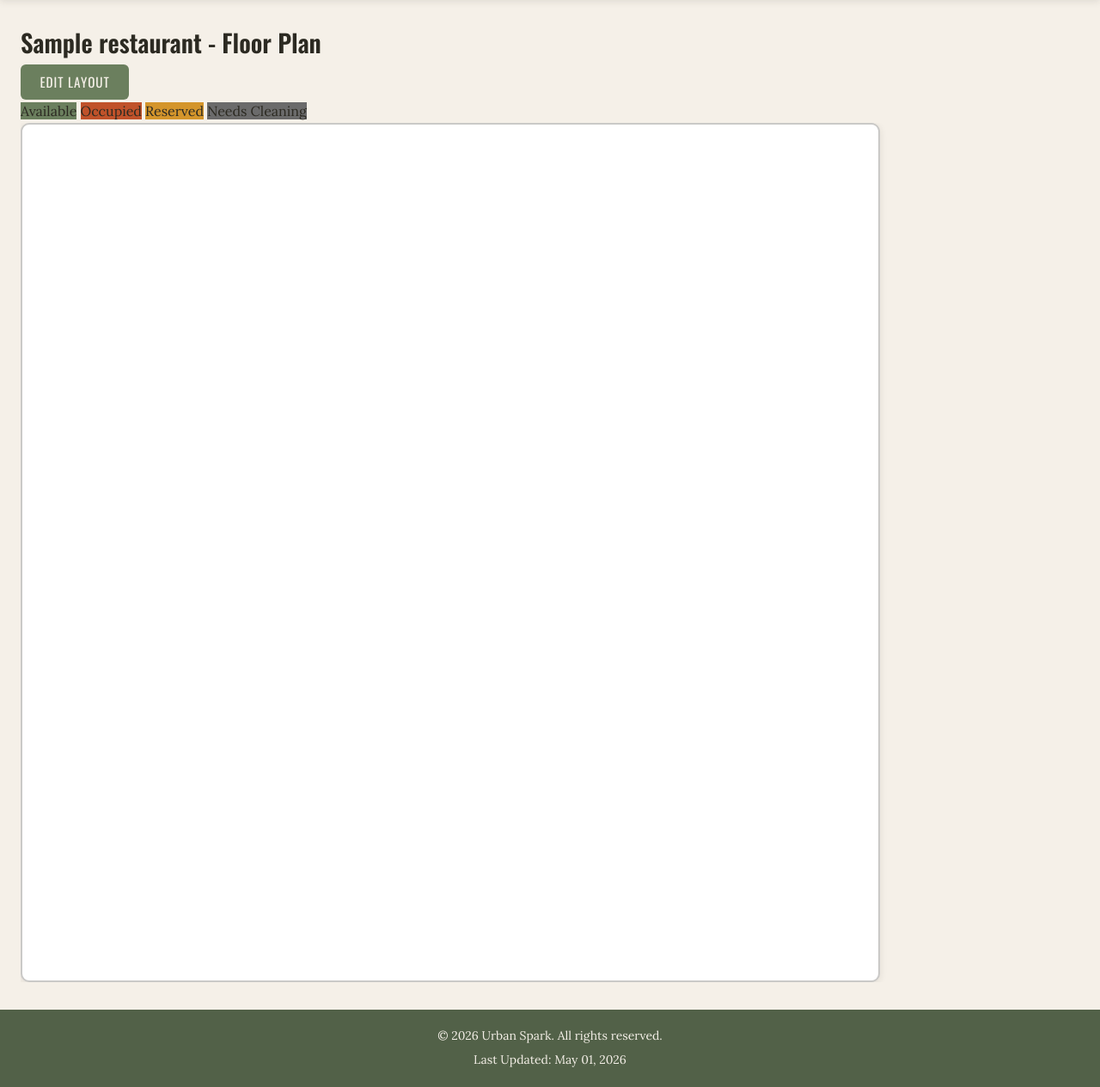
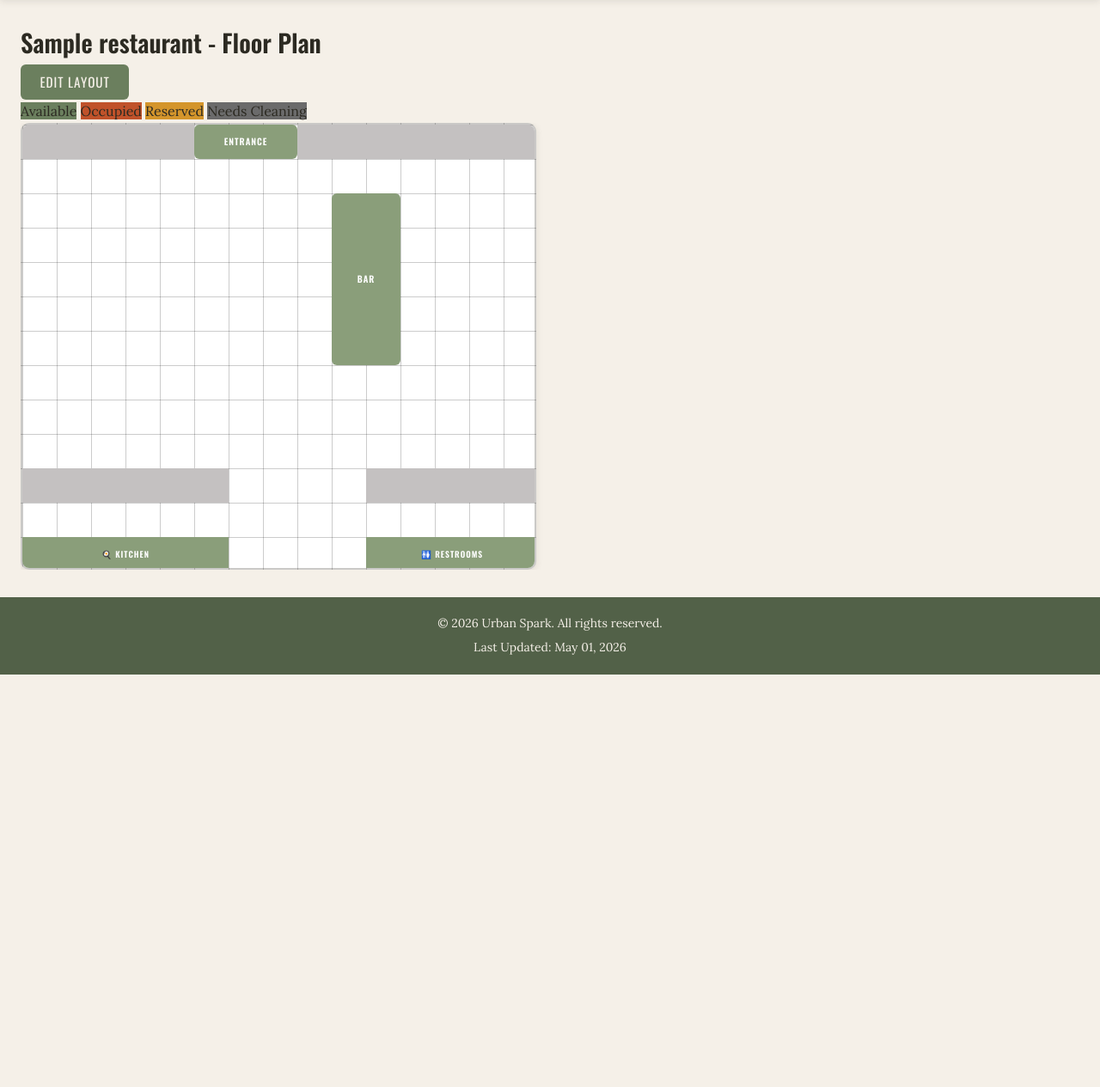
Before and after one commit to Web-Development-UAlberta/exsm-3943-3951-sp1-c-python-project-restaurant-scenario-python-project, a Django app: page /restaurant/1/layout/ in a window 1280 px wide. Shown: the part 104-1369 px from the top of the page at 86% size. After the commit the page ends 889 px from the top, so only its background shows below. Run offline with Django 5.2, Linux system fonts and the light colour scheme; a user stored in the database is signed in; tables that the repository leaves empty hold one stand-in row (values such as "Sample post"); data that the repository does not hold is empty.

Commit message:
update floor plan with 16 tables, walls, entrance, bar, kitchen, and restrooms

```diff
--- a/Python_Project/restaurant/static/restaurant/style.css
+++ b/Python_Project/restaurant/static/restaurant/style.css
@@ -737,6 +737,62 @@ input[type="submit"]:active {
 }
 
 /* ====================== Table Layout Floor Plan ====================== */
+.floor-element {
+    position: absolute;
+    display: flex;
+    align-items: center;
+    justify-content: center;
+    font-family: var(--font-heading);
+    font-size: 0.65rem;
+    font-weight: 600;
+    text-transform: uppercase;
+    letter-spacing: 1px;
+    pointer-events: none;
+}
+
+.wall {
+    background-color: #c4c1c1;
+    z-index: 10;
+}
+
+.entrance {
+    background-color: var(--sage-light);
+    color: var(--white);
+    border-radius: var(--radius-sm);
+}
+
+.bar {
+    background-color: var(--sage-light);
+    color: var(--white);
+    border-radius: var(--radius-sm);
+}
+
+.kitchen {
+    background-color:var(--sage-light);
+    color: var(--white);
+    font-size: 0.6rem;
+    z-index: 10;
+}
+
+.restroom {
+    background-color: var(--sage-light);
+    color: var(--white);
+    font-size: 0.6rem;
+    z-index: 10;
+}
+
+.floor-plan-elements {
+    display: flex;
+    justify-content: space-between;
+    padding: 0.5rem 0;
+    font-family: var(--font-heading);
+    font-size: 0.85rem;
+    columns: var(--dark-text);
+}
+
+.outside-element {
+    opacity: 0.7;
+}
 
 .status-modal {
     position: fixed;
@@ -778,16 +834,21 @@ input[type="submit"]:active {
 }
 
 .floor-plan-grid {
-    --cell-size: 20px;
+    --cell-size: 40px;
     position: relative;
-    width: calc(50 * var(--cell-size));
-    height: calc(50 * var(--cell-size));
+    width: calc(15 * var(--cell-size));
+    height: calc(13 * var(--cell-size));
     background-color: var(--white);
     border: 2px solid var(--border-mid);
     border-radius: var(--radius-md);
     box-shadow: var(--shadow-sm);
     overflow: hidden;
+    background-image:
+        linear-gradient(to right, rgba(0,0,0,0.2) 1px, transparent 1px),
+        linear-gradient(to bottom, rgba(0,0,0,0.2) 1px, transparent 1px);
+    background-size: var(--cell-size) var(--cell-size);
 }
+
 
 .floor-plan-table {
     position: absolute;
--- a/Python_Project/restaurant/templates/restaurant/table_layout_form.html
+++ b/Python_Project/restaurant/templates/restaurant/table_layout_form.html
@@ -45,6 +45,91 @@
             <div class="floor-plan-container">
 
                 <div class="floor-plan-grid" id="floor-plan-grid">
+                    {# walls #}
+                    {# top wall left to entrance #}
+                    <div class="floor-element wall"
+                     style="left: 0;
+                     top: 0;
+                     width:calc(5 * var(--cell-size));
+                     height: var(--cell-size);">
+                    </div>
+
+                    {# top wall entrance to right #}
+                    <div class="floor-element wall"
+                     style="left: calc(8 * var(--cell-size));
+                     top: 0;
+                     width:calc(7 * var(--cell-size));
+                     height: var(--cell-size);">
+                    </div>
+
+                    {# bottom wall left to center  #}
+                    <div class="floor-element wall"
+                     style="left: 0;
+                     top: calc(10 * var(--cell-size));
+                     width:calc(6 * var(--cell-size));
+                     height: var(--cell-size);">
+                    </div>
+
+                    {# bottom wall center to right  #}
+                    <div class="floor-element wall"
+                     style="left: calc(10 * var(--cell-size));
+                     top: calc(10 * var(--cell-size));
+                     width:calc(15 * var(--cell-size));
+                     height: var(--cell-size);">
+                    </div>
+
+                    {# left wall #}
+                    <div class="floor-element wall"
+                     style="left: 0;
+                     top: 0;
+                     width: var(--cell-size);
+                     height: calc(13 * var(--cell-size);">
+                    </div>
+
+                    {# right wall #}
+                    <div class="floor-element wall"
+                     style="left: calc(14 * var(--cell-size));
+                     top: 0;
+                     width: var(--cell-size);
+                     height: calc(13 * var(--cell-size);">
+                    </div>
+
+                    {# immovable  entrance, bar, kitchen, restrooms #}
+                    <div class="floor-element entrance"
+                        style="left: calc(5 * var(--cell-size));
+                         top: calc(0 * var(--cell-size));
+                         width: calc(3 * var(--cell-size));
+                         height: calc(1 * var(--cell-size));">
+                         ENTRANCE
+                    </div>
+
+                    <div class="floor-element bar"
+                        style="left: calc(9 * var(--cell-size));
+                        top: calc(2 * var(--cell-size));
+                        width: calc(2 * var(--cell-size));
+                        height: calc(5 * var(--cell-size));">
+                        BAR
+                    </div>
+
+                    <div class="floor-element kitchen"
+                        style="left: calc(0 * var(--cell-size));
+                        top: calc(12 * var(--cell-size));
+                        width: calc(6 * var(--cell-size));
+                        height: calc(1 * var(--cell-size));">
+                        🍳 KITCHEN
+                    </div>
+
+                     <div class="floor-element restroom"
+                        style="left: calc(10 * var(--cell-size));
+                        top: calc(12 * var(--cell-size));
+                        width: calc(5 * var(--cell-size));
+                        height:  calc(1 * var(--cell-size));">
+                        🚻 RESTROOMS
+                    </div>
+
+
+
+                    {# table format #}
                     {% for table in grid_data %}
                     <div class="floor-plan-table status-{{ table.status }}"
                         data-table-id="{{ table.table_id }}"
@@ -66,6 +151,7 @@
                     {% endfor %}
                 </div>
             </div>
+
 
             {# Status Modal shows when clicking a table #}
         <div class="status-modal" id="status-modal" style="display:none;">
@@ -89,7 +175,7 @@
         const SAVE_URL = "{% url 'table_layout_save' restaurant.pk %}";
         const STATUS_URL = "/restaurant/table/";
         const CSRF_TOKEN = "{{ csrf_token }}";
-        const CELL_SIZE = 20;
+        const CELL_SIZE = 40;
 
         document.addEventListener('DOMContentLoaded', function() {
 
@@ -213,6 +299,7 @@
             div.style.width = `calc(${w} * var(--cell-size))`;
             div.style.height = `calc(${h} * var(--cell-size))`;
             div.innerHTML = `<span class="table-label">${label}</span><span class="table-seats">${seats} seats</span>`;
+            if (isEditMode) div.setAttribute('draggable', 'true');
             return div;
         }
 
```
Also changed, not shown: Python_Project/restaurant/forms.py (+4 -4 lines), Python_Project/seed.py (+98 -10 lines).
